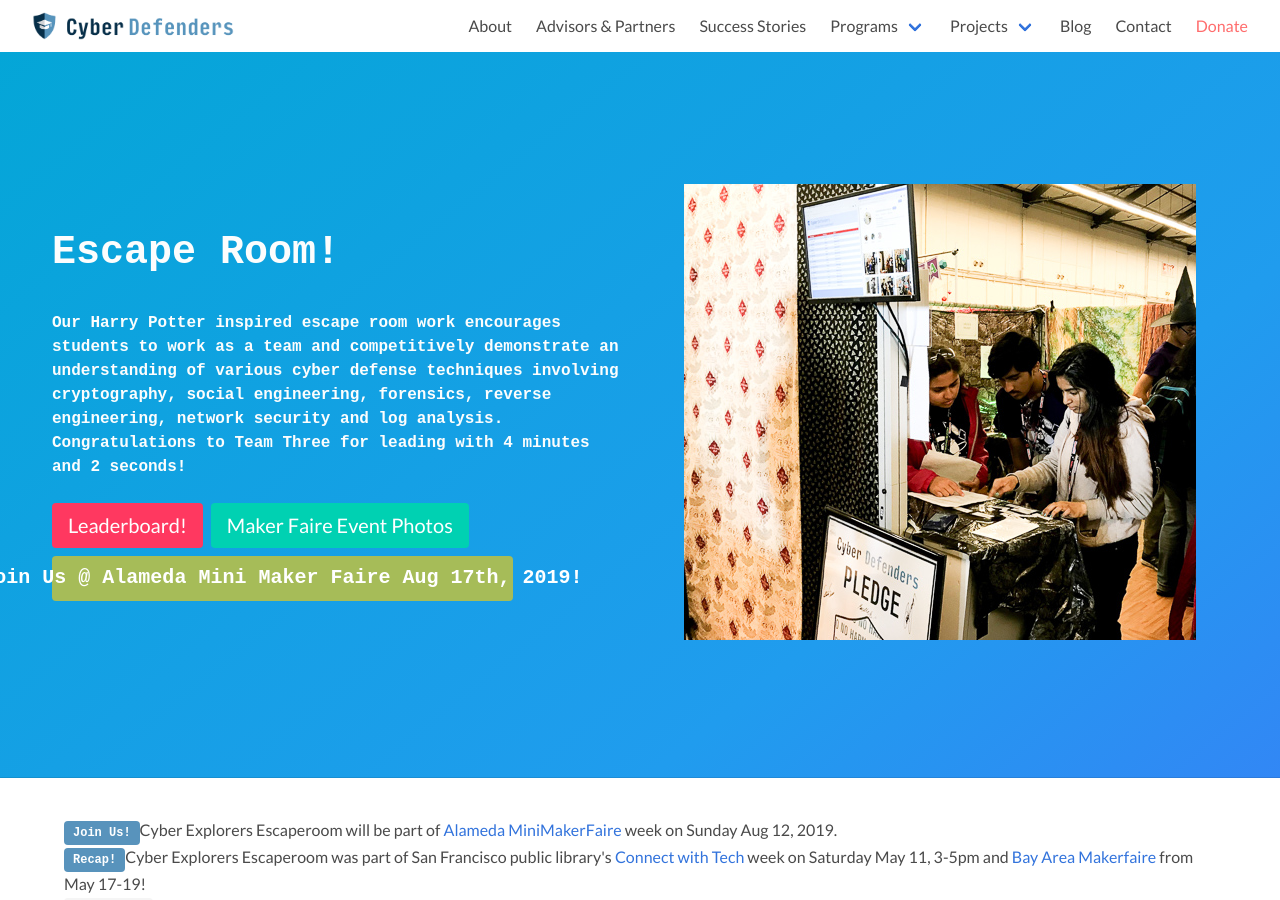
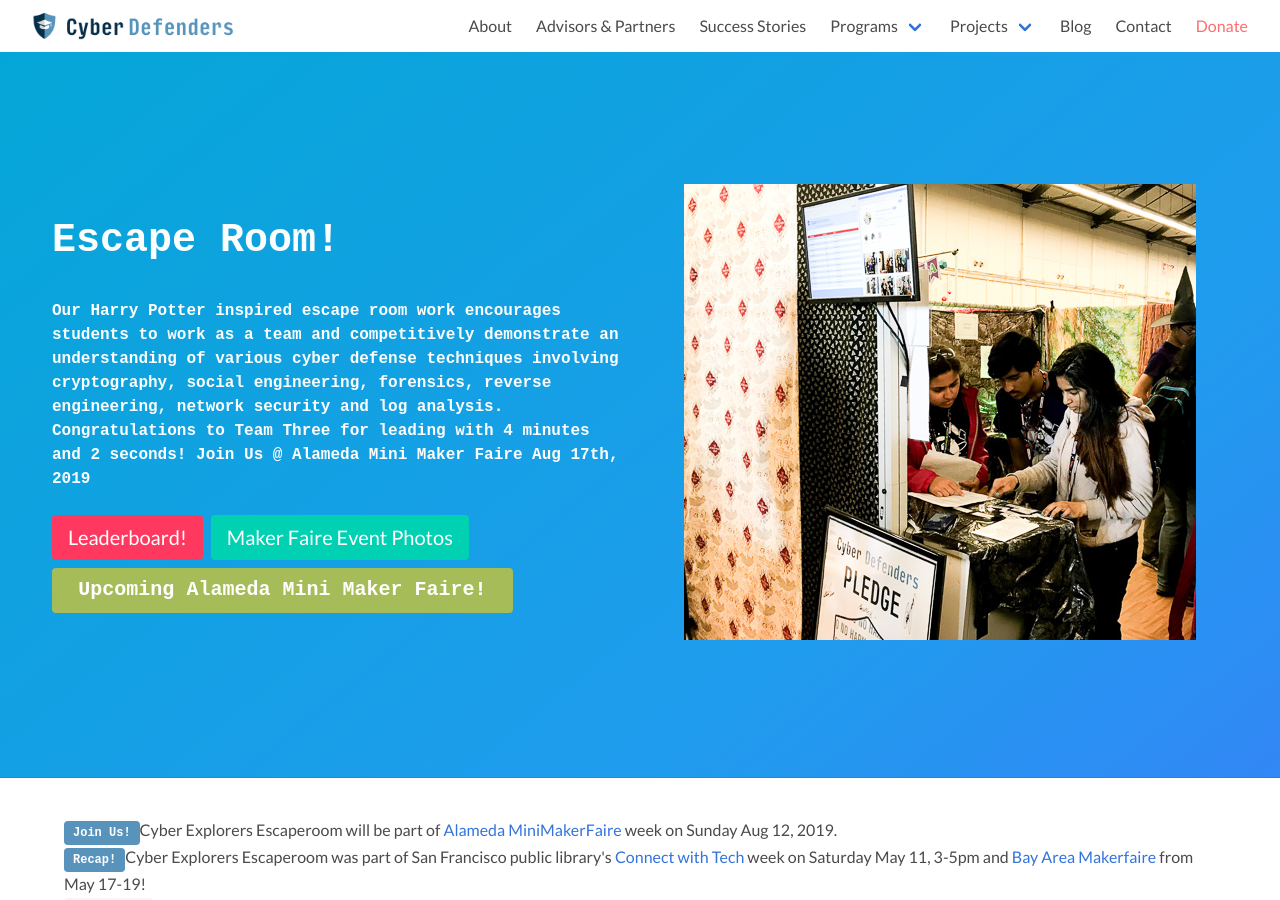
Before and after one commit to cyberdefendersprogram/www-homepage, a Jekyll site: the page built from escaperoom.html, in a window 1280 px wide and 900 px high. Built offline with Jekyll 4.4.1, drawn with Linux system fonts in a browser that asks for light colours; nearby versions of some CDN libraries.

Commit message:
Update escaperoom.html

```diff
--- a/escaperoom.html
+++ b/escaperoom.html
@@ -16,12 +16,12 @@
                                     Our Harry Potter inspired escape room work encourages students to work as a team and
                                     competitively demonstrate an understanding of various cyber defense techniques involving
                                     cryptography, social engineering, forensics, reverse engineering, network security and log analysis.
-                                    Congratulations to Team Three for leading with 4 minutes and 2 seconds!
+                                    Congratulations to Team Three for leading with 4 minutes and 2 seconds! <b>Join Us @ Alameda Mini Maker Faire Aug 17th, 2019</b>
                             </h1>
                             <div class="buttons is-large">
                                     <a class="button is-medium is-danger" href="https://datastudio.google.com/s/oaZialQCjxw">Leaderboard!</a>
                                     <a class="button is-medium is-primary" href="https://photos.app.goo.gl/eEf3DEr8z3EwFi6G7">Maker Faire Event Photos</a>
-                                    <a class="button is-medium is-hackathon-apply" href="https://www.facebook.com/events/368573287159530/">Join Us @ Alameda Mini Maker Faire Aug 17th, 2019!</a>
+                                    <a class="button is-medium is-hackathon-apply" href="https://www.facebook.com/events/368573287159530/">Upcoming Alameda Mini Maker Faire!</a>
                             </div>
                         </div>
                         <div class="column is-two-third">
```
